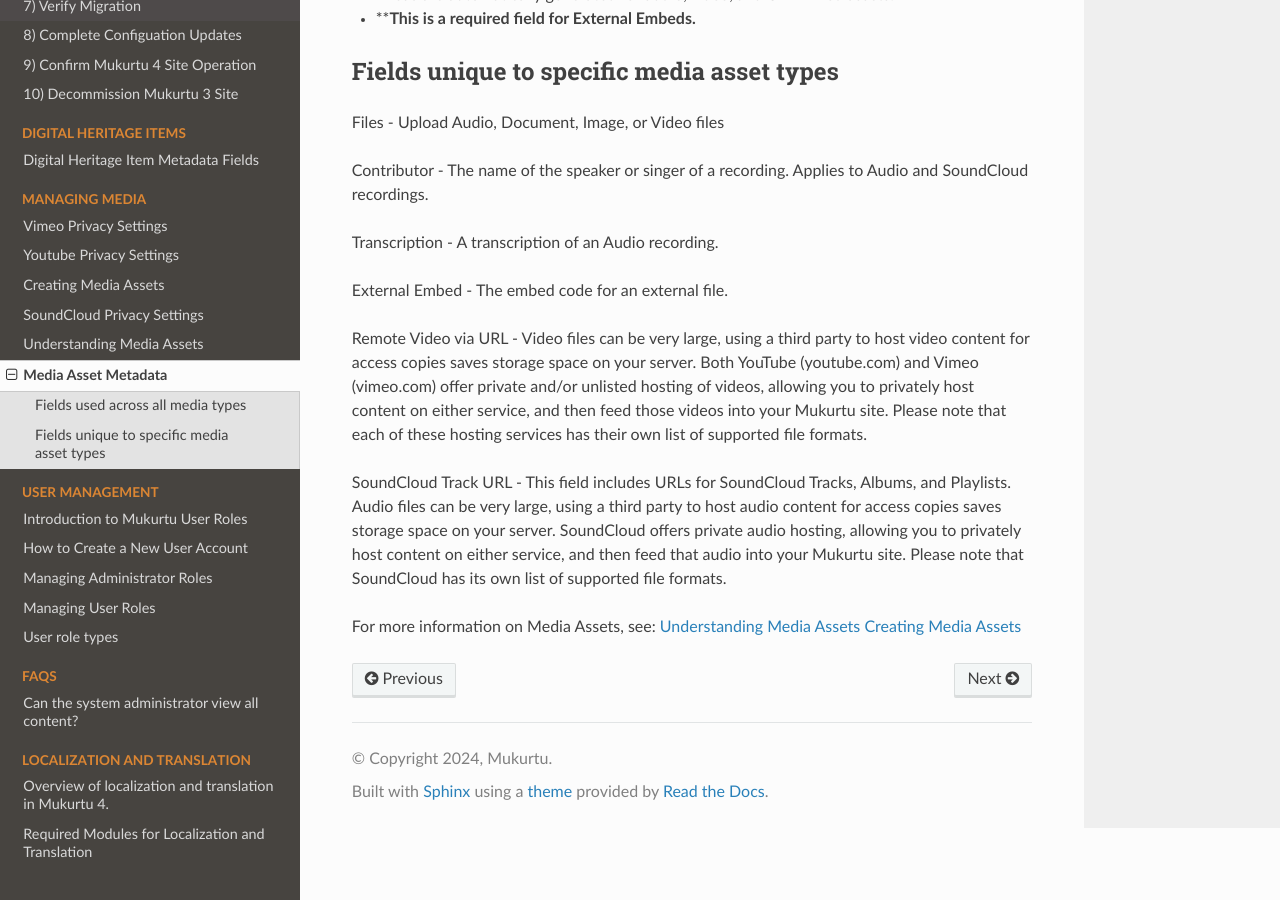
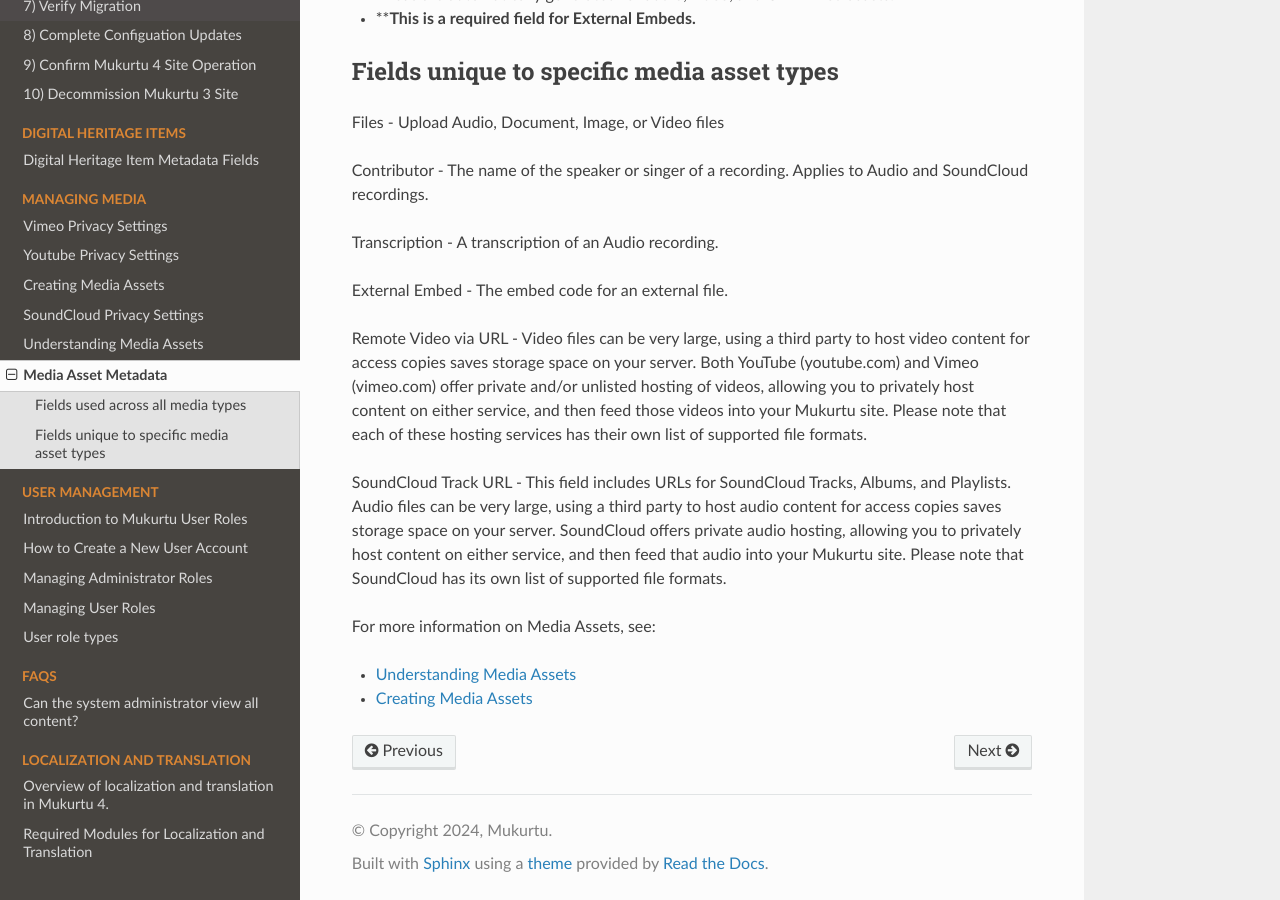
Before and after one commit to MukurtuCMS/mukurtudocs, a Sphinx documentation site: the page built from docs/source/media/MediaAssetMetadata.md, in a window 1280 px wide and 900 px high, scrolled down 1265 px. Built offline with Sphinx 7.4.7 and the Read the Docs theme 3.1.0, drawn with Linux system fonts in a browser that asks for light colours.

```diff
--- a/docs/source/media/MediaAssetMetadata.md
+++ b/docs/source/media/MediaAssetMetadata.md
@@ -46,5 +46,6 @@ Remote Video via URL - Video files can be very large, using a third party to ho
 SoundCloud Track URL - This field includes URLs for SoundCloud Tracks, Albums, and Playlists. Audio files can be very large, using a third party to host audio content for access copies saves storage space on your server. SoundCloud offers private audio hosting, allowing you to privately host content on either service, and then feed that audio into your Mukurtu site. Please note that SoundCloud has its own list of supported file formats.
 
 For more information on Media Assets, see:
-[Understanding Media Assets](UnderstandingMediaAssets.md)
-[Creating Media Assets](upload-media-assets.md)
+
+- [Understanding Media Assets](UnderstandingMediaAssets.md)
+- [Creating Media Assets](upload-media-assets.md)
```
